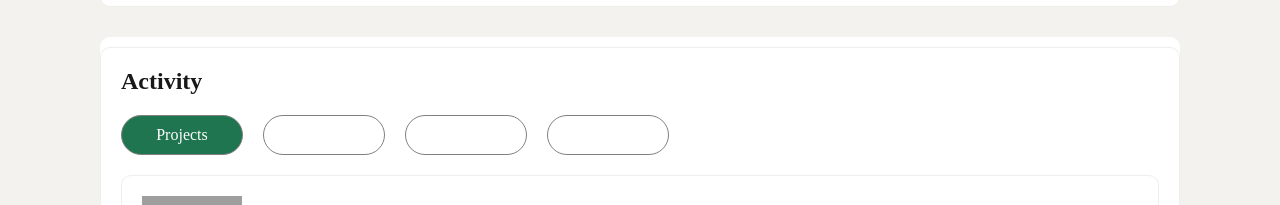
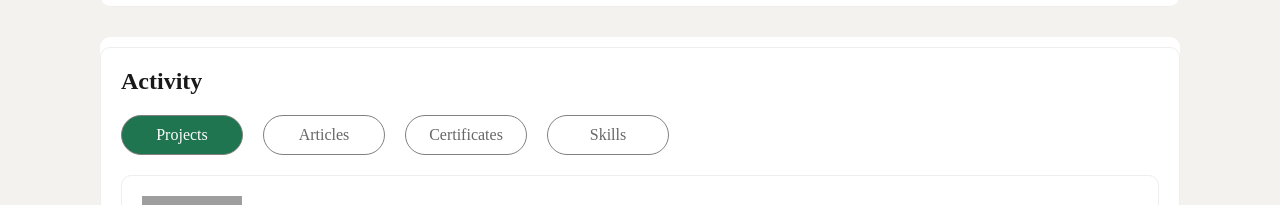
Before and after one commit to sushilpandeyy/Portfolio2.0, a React (Vite) app: page / in a window 1280 px wide. Shown: the part 1122-1327 px from the top of the page. Built offline with nearby package versions, Linux system fonts and the light colour scheme; grey boxes are pictures that could not be loaded.

Commit message:
Rectified toggle button

```diff
--- a/src/component/Activity.jsx
+++ b/src/component/Activity.jsx
@@ -35,19 +35,19 @@ const Activity = () => {
       <div className="act-button">
         <div className="toggle" style={{
         backgroundColor: toggle === 'pro' ? "#1f754f" : (currentMode === "Light") ? "white" : "#1B1F23",
-        color: toggle === 'pro' ? "#ffffff" : (currentMode === "Light") ? "white" : "#E9E9E9",
+        color: toggle === 'pro' ? "#ffffff" : (currentMode === "Light") ? "#666666" : "#E9E9E9",
          }} onClick={() => settogle('pro')}>Projects</div>
         <div className="toggle" style={{
          backgroundColor: toggle === 'art' ? "#1f754f" : (currentMode === "Light") ? "white" : "#1B1F23",
-         color: toggle === 'art' ? "#ffffff" : (currentMode === "Light") ? "white" : "#E9E9E9",
+         color: toggle === 'art' ? "#ffffff" : (currentMode === "Light") ? "#666666" : "#E9E9E9",
           }} onClick={() => settogle('art')}>Articles</div>
         <div className="toggle" style={{
           backgroundColor: (toggle === 'cert')?"#1f754f":(currentMode === "Light") ? "white" : "#1B1F23",
-          color: toggle === 'cert' ? "#ffffff" : (currentMode === "Light") ? "white" : "#E9E9E9",
+          color: toggle === 'cert' ? "#ffffff" : (currentMode === "Light") ? "#666666" : "#E9E9E9",
          }} onClick={() => settogle('cert')}>Certificates</div>
         <div className="toggle" style={{
           backgroundColor: toggle === 'skil' ?"#1f754f":(currentMode === "Light") ? "white" : "#1B1F23",
-          color: toggle === 'skil' ? "#ffffff" : (currentMode === "Light") ? "white" : "#E9E9E9",
+          color: toggle === 'skil' ? "#ffffff" : (currentMode === "Light") ? "#666666" : "#E9E9E9",
        }} onClick={() => settogle('skil')}>Skills</div>
     </div>
     {vity(toggle)}
```
